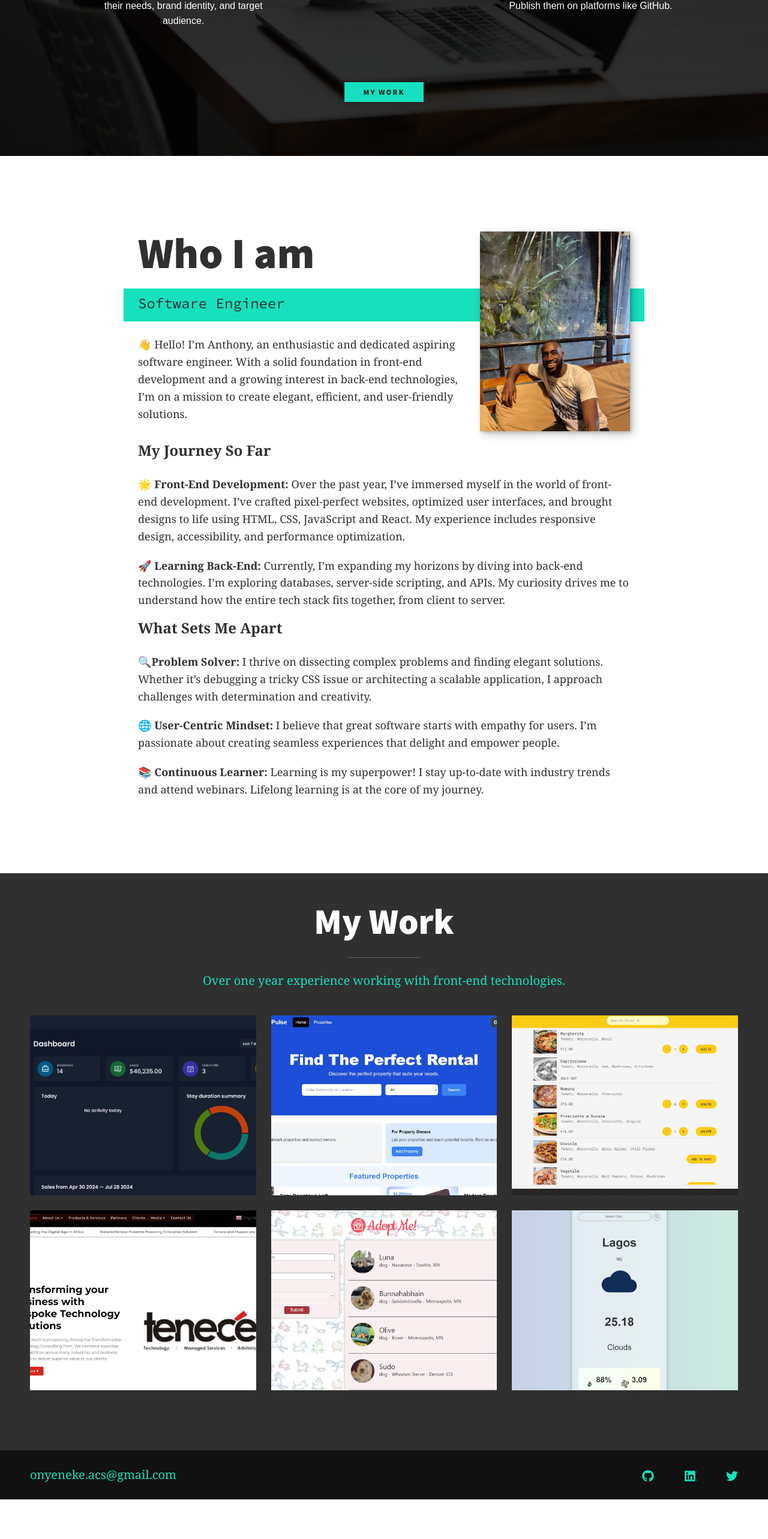
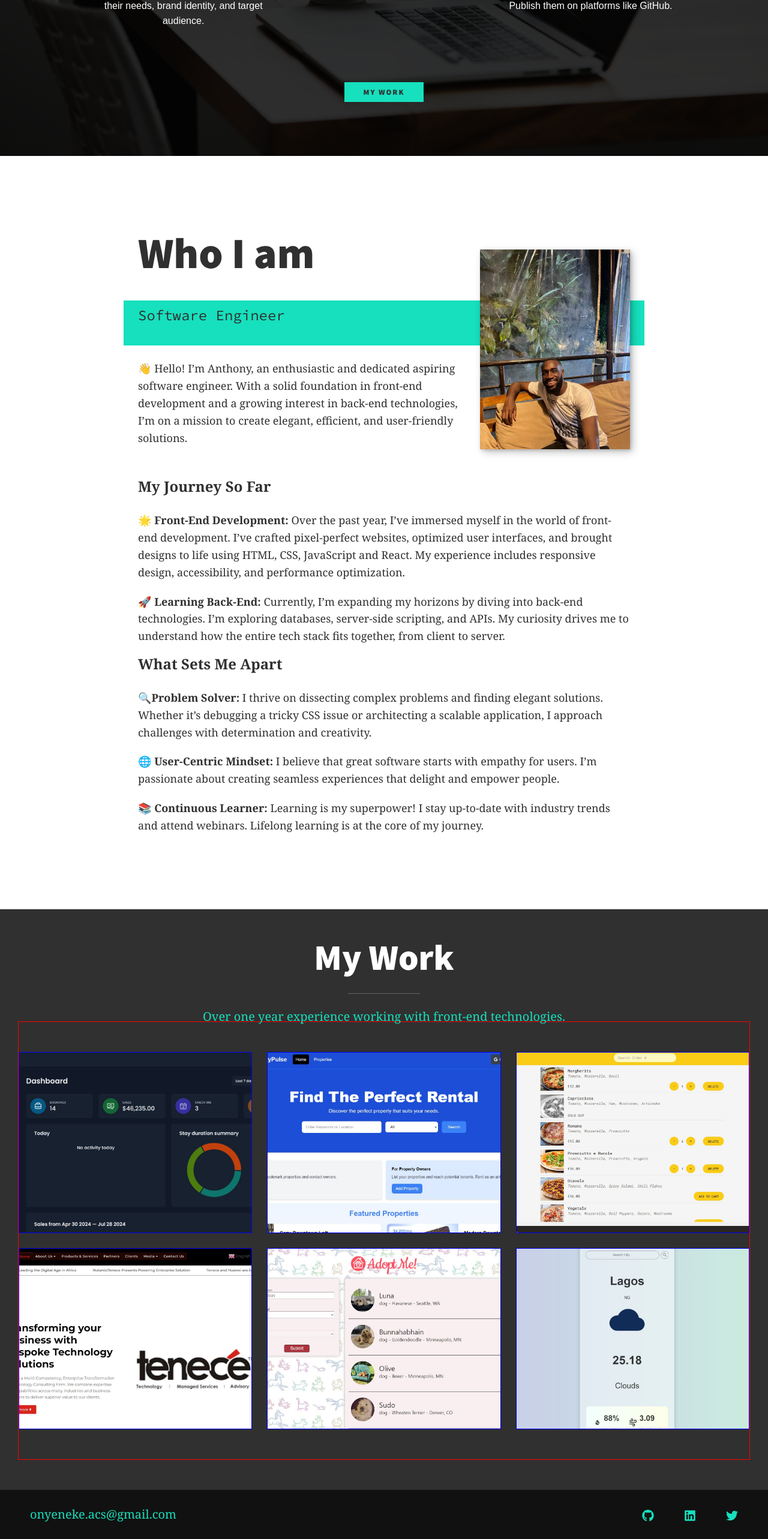
Before and after one commit to Onyeneke-AC/react-portfolio, a React (Vite) app: page / in a window 1280 px wide. Shown: the part 1269-3835 px from the top of the page at 60% size. Before the commit the page ends 3769 px from the top, so only its background shows below. Built offline with nearby package versions, Linux system fonts and the light colour scheme.

Commit message:
final touch up (padding)

```diff
--- a/src/assets/data.js
+++ b/src/assets/data.js
@@ -19,7 +19,7 @@ export const portfolioData = [
     subtitle: "Property Rentals",
     stack: "React JS, Tailwind CSS (for styling)",
     description:
-      "A fullstack web application that displays different rental properties in the US. It also displays the different prices of these retail together with certain details about each properties. Properties can be bookmarked once the user is logged in. ContextAPI was used in handling global state management.Authentication and authorization was done using next-auth where google was the provider used. Nextjs is a full stack framework, for front end it implements react code and turns it into magic with server side rendering, incremental static regeneration etc. It also boosts the seo performance. For routing nextjs uses filesystem as routes, and for backend, nextjs uses nodejs in app/api directory and subdirectories. Other than that nextjs has some components that optimizes the end product, like next/image or next/script. MongoDB was the database used in this project and it was connected to this project using mongoose. Cloudinary was used to store images. Geographical mapping was an added feature and this was implemented using mapbox. React libraries such as react-share, react-photoswipe-gallery etc. were also used in implementing added features to this project.",
+      "A fullstack web application that displays different rental properties in the US. It also displays the different prices of these retail together with certain details about each properties. Properties can be bookmarked once the user is logged in. ContextAPI was used in handling global state management. Authentication and authorization was done using next-auth where google was the provider used. Nextjs is a full stack framework, for front end it implements react code and turns it into magic with server side rendering, incremental static regeneration etc. It also boosts the seo performance. For routing nextjs uses filesystem as routes, and for backend, nextjs uses nodejs in app/api directory and subdirectories. Other than that nextjs has some components that optimizes the end product, like next/image or next/script. MongoDB was the database used in this project and it was connected to this project using mongoose. Cloudinary was used to store images. Geographical mapping was an added feature and this was implemented using mapbox. React libraries such as react-share, react-photoswipe-gallery etc. were also used in implementing added features to this project.",
     mainImg: "img/1-property-pulse.JPG",
     subImg: "img/2-property-pulse.JPG",
     demo: "https://property-pulse-flax.vercel.app/",
--- a/src/atoms/Subtitle.jsx
+++ b/src/atoms/Subtitle.jsx
@@ -7,6 +7,10 @@ const Subtitle = styled.p`
   font-family: var(--ff-secondary);
   padding: 0.25em 1em;
   margin-bottom: 1em;
+
+  @media screen and (max-width: 600px) {
+    margin-top: 3px;
+  }
 
   @media (min-width: 600px) {
     grid-column: -1/1;
@@ -31,6 +35,7 @@ const Subtitle = styled.p`
     props.type === "about-me" &&
     css`
       grid-area: subtitle;
+
       @media (min-width: 600px) {
         left: -1em;
         width: calc(100% + 2em);
--- a/src/components/AboutMe.jsx
+++ b/src/components/AboutMe.jsx
@@ -5,7 +5,7 @@ import Heading from "../atoms/Heading";
 const StyledAboutMe = styled.section`
   max-width: 1000px;
   margin: 0 auto;
-  padding: 7em 5em;
+  padding: 60px 30px;
 
   @media (min-width: 600px) {
     padding: 7em 5em;
@@ -37,6 +37,8 @@ const SeparateDiv = styled.div`
 
 const AboutImage = styled.img`
   box-shadow: var(--bs);
+  margin-top: 30px;
+  margin-bottom: 30px;
 
   @media (min-width: 600px) {
     grid-area: img;
--- a/src/components/Introduction.jsx
+++ b/src/components/Introduction.jsx
@@ -4,8 +4,8 @@ import Subtitle from "../atoms/Subtitle";
 
 const StyledIntroduction = styled.section`
   position: relative;
-  padding: 7em 5em;
   object-fit: cover;
+  padding: 50px 30px 80px;
 
   @media (min-width: 600px) {
     display: grid;
--- a/src/components/MyServices.jsx
+++ b/src/components/MyServices.jsx
@@ -9,7 +9,7 @@ const StyledMyServices = styled.section`
   background-blend-mode: multiply;
   color: var(--clr-light);
   text-align: center;
-  padding: 7em 5em;
+  padding: 70px 30px;
 
   @media (min-width: 600px) {
     padding: 7em 5em 5em;
--- a/src/components/MyWork.jsx
+++ b/src/components/MyWork.jsx
@@ -8,7 +8,7 @@ const WorkSection = styled.section`
   background-color: var(--clr-dark);
   color: var(--clr-light);
   text-align: center;
-  padding: 50px 0;
+  padding: 50px 30px;
 `;
 
 const WorkSubtitle = styled.p`
@@ -21,14 +21,20 @@ const WorkSubtitle = styled.p`
 
 const Portfolio = styled.div`
   display: grid;
-  grid-template-columns: repeat(auto-fit, minmax(350px, 1fr));
+  grid-template-columns: repeat(auto-fit, minmax(inherit, 1fr));
   gap: 25px;
-  padding: 50px;
+  padding: 50px 0;
+  border: 1px solid red;
+
+  @media screen and (min-width: 500px) {
+    grid-template-columns: repeat(auto-fit, minmax(350px, 1fr));
+  }
 `;
 
 const PortfolioItem = styled(Link)`
   background: var(--clr-accent);
-  overflow: hidden;
+  border: 1px solid blue;
+  max-width: 100%;
 
   &:focus {
     position: relative;
--- a/src/components/Work.jsx
+++ b/src/components/Work.jsx
@@ -3,7 +3,7 @@ import styled from "styled-components";
 
 const Image = styled.img`
   transition: transform 750ms cubic-bezier(0.5, 0, 0.5, 1), opacity 250ms linear;
-  width: 100%;
+  /* width: 100%; */
   height: 300px;
   object-fit: cover;
 
```
